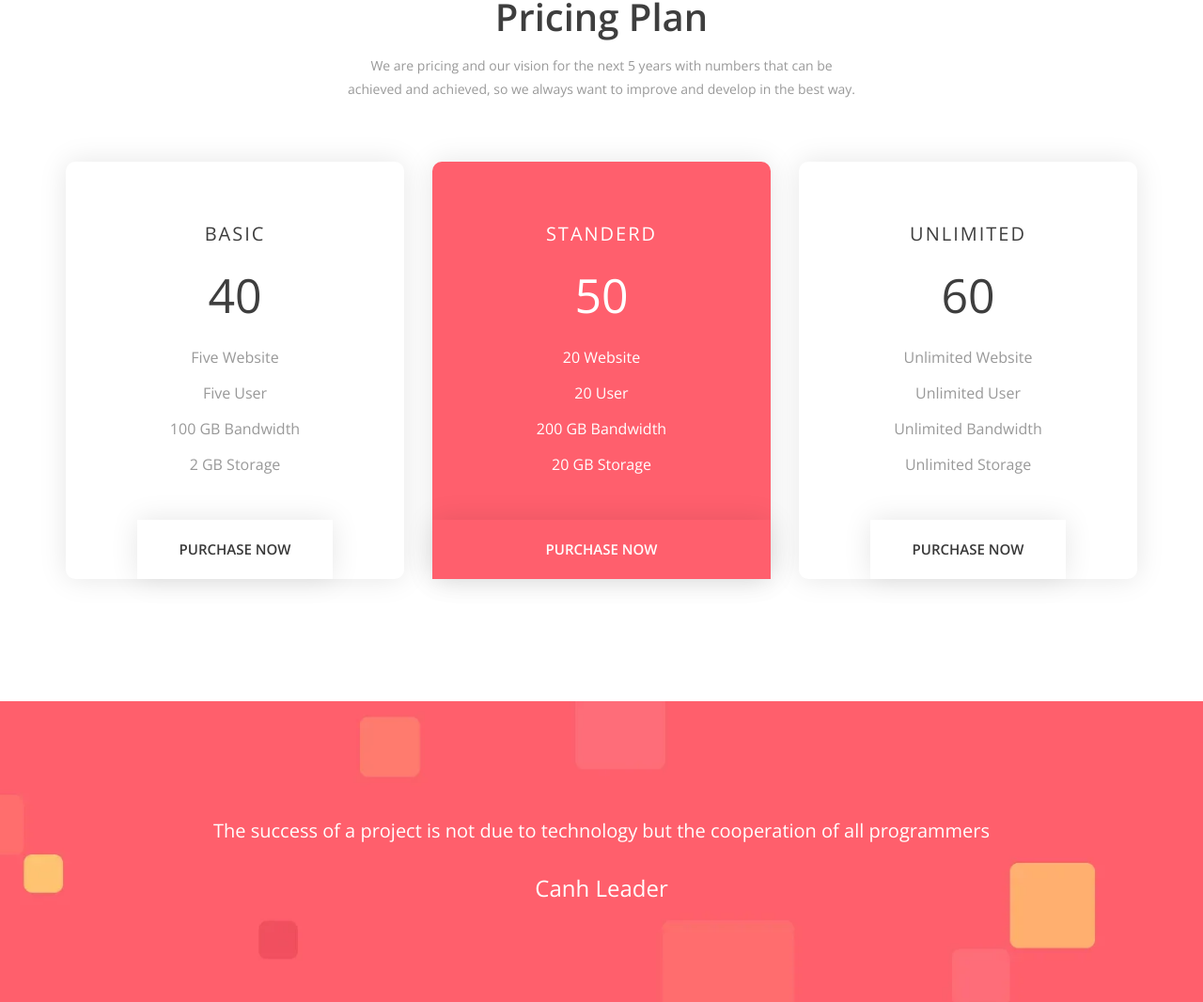
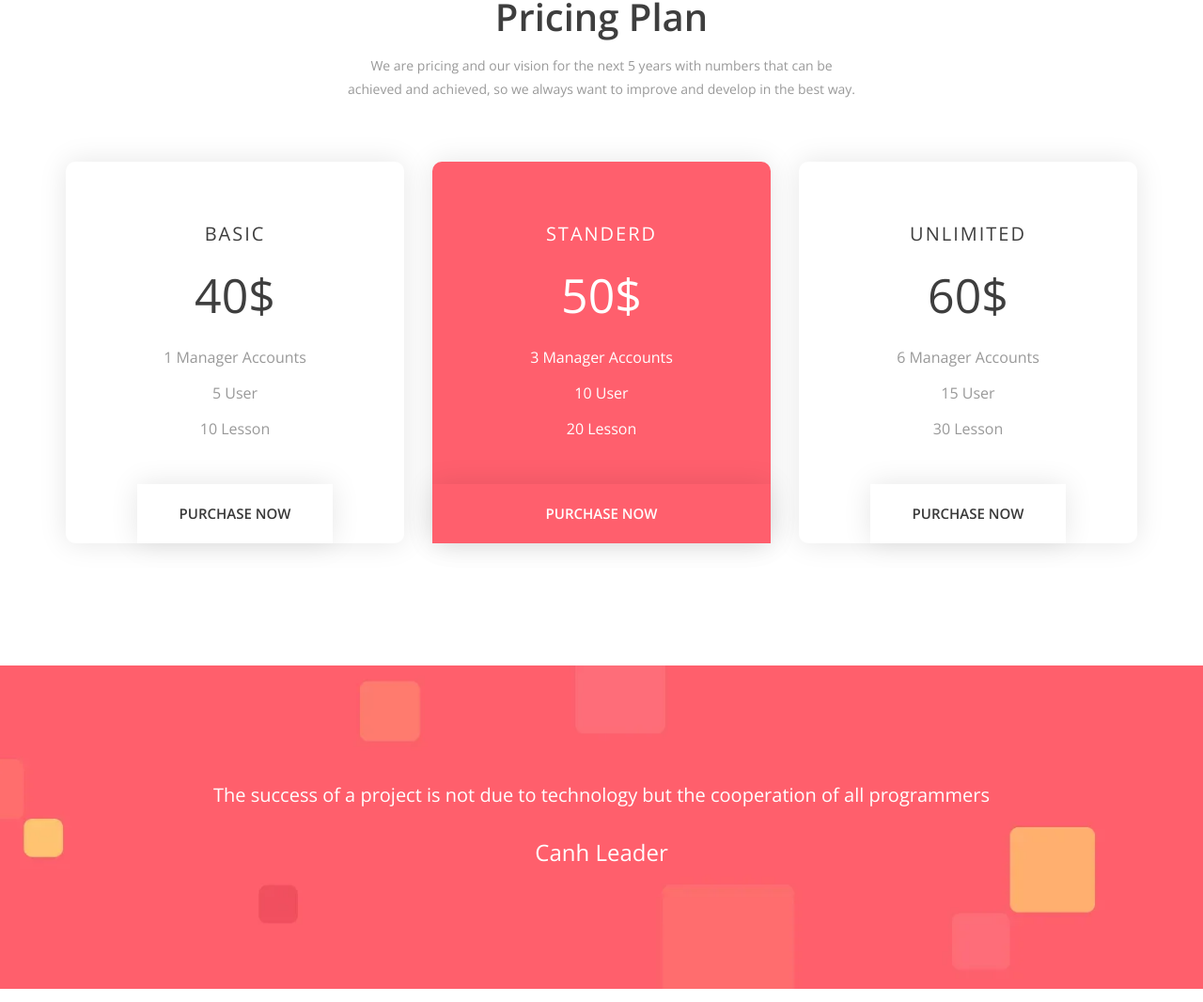
Before and after one commit to hienscuti/hienscuti, a plain HTML site: page index.html in a window 1280 px wide. Shown: the part 4066-5132 px from the top of the page at 94% size. Drawn offline with nearby package versions, Linux system fonts and the light colour scheme; files whose address does not match are found by name.

Commit message:
:bug: Fix bug

```diff
--- a/index.html
+++ b/index.html
@@ -286,14 +286,13 @@
 							<h4>BASIC</h4>
 						</div>
 						<div class="pricing-price">
-							<span>40</span>
+							<span>40$</span>
 						</div>
 						<div class="price-decs">
 							<ul>
-								<li>Five Website</li>
-								<li>Five User</li>
-								<li>100 GB Bandwidth</li>
-								<li>2 GB Storage</li>
+								<li>1 Manager Accounts </li>
+								<li>5 User</li>
+								<li>10 Lesson</li>
 							</ul>
 						</div>
 						<div class="ordr-btn uppercase">
@@ -307,14 +306,13 @@
 							<h4>STANDERD</h4>
 						</div>
 						<div class="pricing-price">
-							<span>50</span>
+							<span>50$</span>
 						</div>
 						<div class="price-decs">
 							<ul>
-								<li>20 Website</li>
-								<li>20 User</li>
-								<li>200 GB Bandwidth</li>
-								<li>20 GB Storage</li>
+								<li>3 Manager Accounts </li>
+								<li>10 User</li>
+								<li>20 Lesson</li>
 							</ul>
 						</div>
 						<div class="ordr-btn uppercase">
@@ -328,14 +326,13 @@
 							<h4>UNLIMITED</h4>
 						</div>
 						<div class="pricing-price">
-							<span>60</span>
+							<span>60$</span>
 						</div>
 						<div class="price-decs">
 							<ul>
-								<li>Unlimited Website</li>
-								<li>Unlimited User</li>
-								<li>Unlimited Bandwidth</li>
-								<li>Unlimited Storage</li>
+								<li>6 Manager Accounts </li>
+								<li>15 User</li>
+								<li>30 Lesson</li>
 							</ul>
 						</div>
 						<div class="ordr-btn uppercase">
```
Also changed, not shown: js/main.js (+0 -30 lines).
